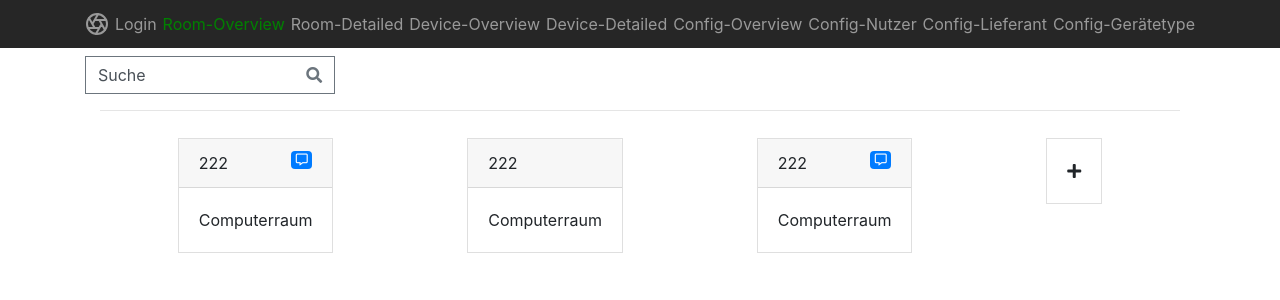
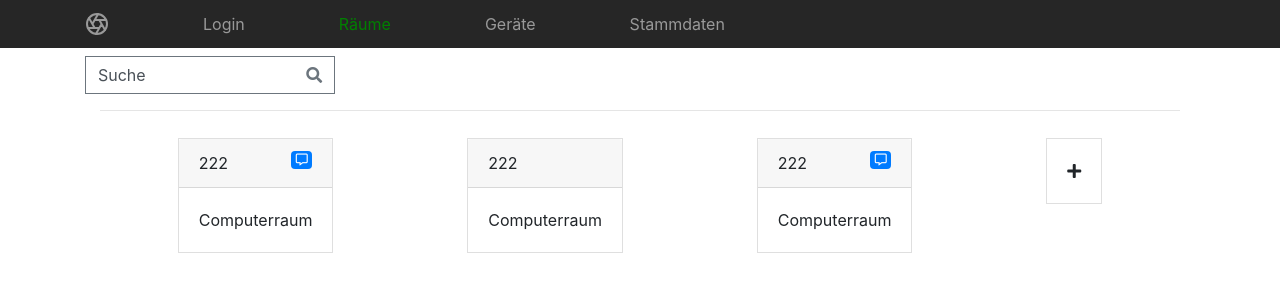
Before and after one commit to agraul/it-verwaltung, an Angular app in the folder frontend/: page /rooms in a window 1280 px wide. Shown: the top 300 px of the page. Built offline with nearby package versions, Linux system fonts and the light colour scheme.

Commit message:
Revised the navbar

```diff
--- a/frontend/src/app/app.component.html
+++ b/frontend/src/app/app.component.html
@@ -11,17 +11,18 @@
       </svg>
     </a>
     <a class="py-2 d-none d-md-inline-block" routerLink="/logIn" routerLinkActive="active">Login</a>
-    <a class="py-2 d-none d-md-inline-block" routerLink="/rooms" routerLinkActive="active">Room-Overview</a>
-    <a class="py-2 d-none d-md-inline-block" routerLink="/rooms/detailed" routerLinkActive="active">Room-Detailed</a>
-    <a class="py-2 d-none d-md-inline-block" routerLink="/devices" routerLinkActive="active">Device-Overview</a>
+    <a class="py-2 d-none d-md-inline-block" routerLink="/rooms" routerLinkActive="active">Räume</a>
+
+    <a class="py-2 d-none d-md-inline-block" routerLink="/devices" routerLinkActive="active">Geräte</a>
+    <a class="py-2 d-none d-md-inline-block" routerLink="/masterdata" routerLinkActive="active">Stammdaten</a>
+    <a class="py-2 d-none d-md-inline-block" routerLink="/rooms/detailed" routerLinkActive="active"></a>
     <a class="py-2 d-none d-md-inline-block" routerLink="/devices/detailed"
-      routerLinkActive="active">Device-Detailed</a>
-    <a class="py-2 d-none d-md-inline-block" routerLink="/masterdata" routerLinkActive="active">Config-Overview</a>
-    <a class="py-2 d-none d-md-inline-block" routerLink="/masterdata/user" routerLinkActive="active">Config-Nutzer</a>
+      routerLinkActive="active"></a>
+    <a class="py-2 d-none d-md-inline-block" routerLink="/masterdata/user" routerLinkActive="active"></a>
     <a class="py-2 d-none d-md-inline-block" routerLink="/masterdata/supplier"
-      routerLinkActive="active">Config-Lieferant</a>
+      routerLinkActive="active"></a>
     <a class="py-2 d-none d-md-inline-block" routerLink="/masterdata/devicetype"
-      routerLinkActive="active">Config-Gerätetype</a>
+      routerLinkActive="active"></a>
   </div>
 </nav>
 
```
